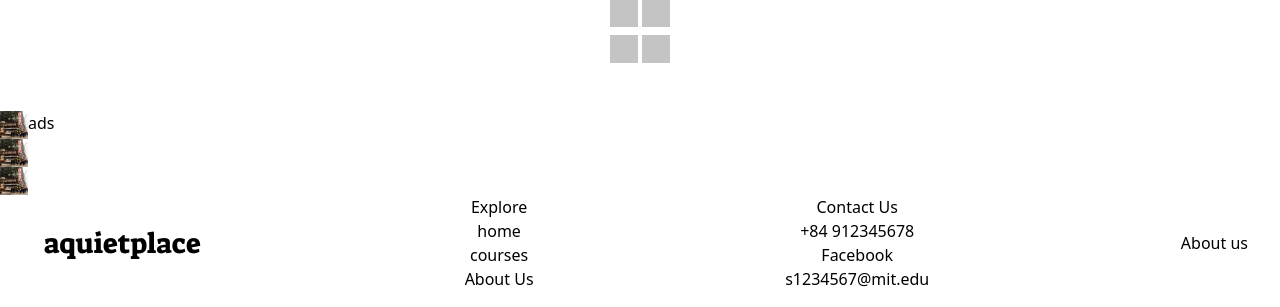
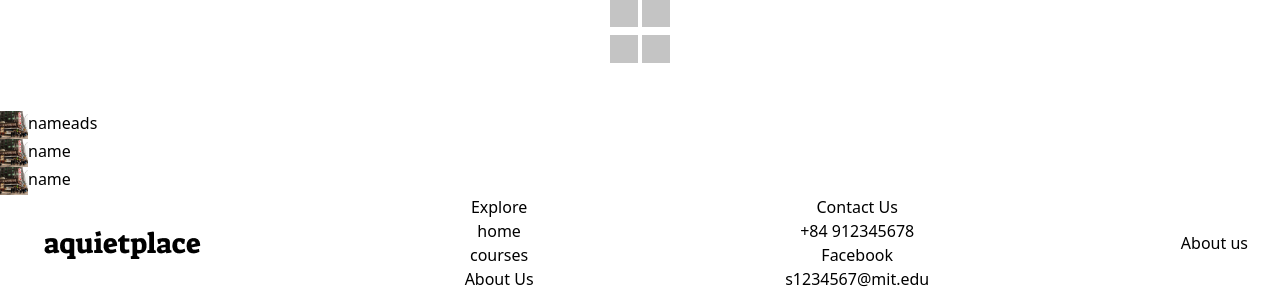
Before and after one commit to s397976/myapp, a Django app: page /homepage/ in a window 1280 px wide. Shown: the part 113-420 px from the top of the page. Run offline with Django 5.2, Linux system fonts and the light colour scheme; style sheets or scripts are compiled from the project's sources; some libraries are stand-ins or nearby versions.

Commit message:
Update homepage.html

```diff
--- a/templates/homepage.html
+++ b/templates/homepage.html
@@ -30,12 +30,24 @@
     <div class="flex flex-row">
         <div class="w-7 h-7"><img src="{% static 'newyork.png' %}">
          </div>
+         <div class="flex flex-col">
+            <h1> name</h1>
+
+         </div>
     </div>
     <div class="flex flex-row">
         <div class="w-7 h-7"><img src="{% static 'newyork.png' %}"> </div>
+        <div class="flex flex-col">
+            <h1> name</h1>
+
+         </div>
     </div>
     <div class="flex flex-row">
         <div class="w-7 h-7"><img src="{% static 'newyork.png' %}"> </div>
+        <div class="flex flex-col">
+            <h1> name</h1>
+
+         </div>
     </div>
 </div>
 ads
```
